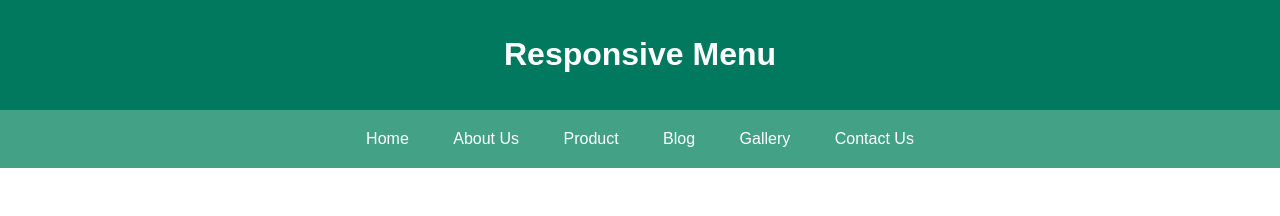
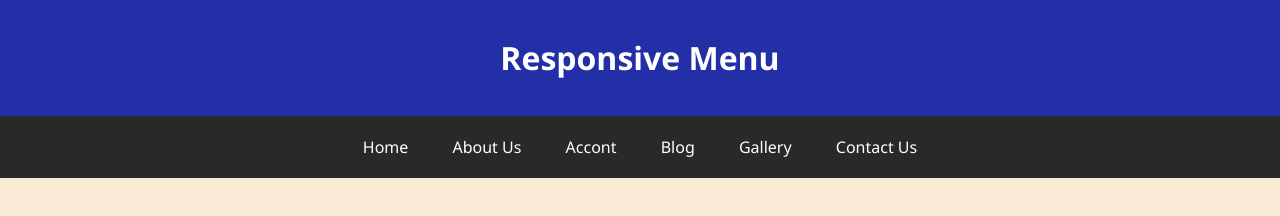
Before and after one commit to spragginsdesigns/Responsive-Navigation-Menu-Bar-HTML-CSS-JQuery, a plain HTML site: page index.html in a window 1280 px wide. Drawn offline with Linux system fonts and the light colour scheme.

```diff
--- a/css/style.css
+++ b/css/style.css
@@ -1,19 +1,24 @@
-body{
+body {
 	margin: 0;
 	padding: 0;
-	font-family: sans-serif;
+	font-family: Montserrat, "Segoe UI", Tahoma, Geneva, Verdana, sans-serif;
+	background-color: antiquewhite;
+	overflow: hidden;
+	overflow-y: hidden;
+	overflow-x: hidden;
+	overflow-y: auto;
 }
 
-header{
-	background: #00795f;
+header {
+	background: #222fa7;
 	width: 100%;
 	padding: 15px 0;
 	color: #fff;
 	text-align: center;
 }
 
-nav ul{
-	background-color: #43a286;
+nav ul {
+	background-color: #272a29;
 	overflow: hidden;
 	color: #fff;
 	padding: 0;
@@ -22,21 +27,21 @@ nav ul{
 	transition: max-height 0.5s;
 }
 
-nav ul li{
+nav ul li {
 	display: inline-block;
 	padding: 20px;
 }
 
-nav ul li a{
+nav ul li a {
 	text-decoration: none;
 	color: inherit;
 }
 
-nav ul li:hover{
-	background-color: #399077;
+nav ul li:hover {
+	background-color: #171918;
 }
 
-.menu-icon{
+.menu-icon {
 	width: 100%;
 	background: #005c48;
 	text-align: left;
@@ -48,23 +53,23 @@ nav ul li:hover{
 	text-align: right;
 }
 
-@media (max-width: 580px){
-	nav ul{
+@media (max-width: 580px) {
+	nav ul {
 		max-height: 0px;
 	}
 
-	.showing{
+	.showing {
 		max-height: 20em;
 	}
 
-	nav ul li{
+	nav ul li {
 		box-sizing: border-box;
 		width: 100%;
 		padding: 15px;
 		text-align: left;
 	}
 
-	.menu-icon{
+	.menu-icon {
 		display: block;
 	}
 }
--- a/index.html
+++ b/index.html
@@ -1,10 +1,14 @@
 <!DOCTYPE html>
-<html>
+<html lang="en">
+
 <head>
+	<meta http-equiv="Content-Type" content="text/html;charset=UTF-8">
+	<meta name="viewport" content="width = 320, initial-scale = 2.3, user-scalable = no">
 	<title>Responsive Menu</title>
 	<link rel="stylesheet" type="text/css" href="css/style.css">
 	<link rel="stylesheet" type="text/css" href="css/font-awesome.min.css">
 </head>
+
 <body>
 	<header>
 		<h1>Responsive Menu</h1>
@@ -16,14 +20,14 @@
 		<ul>
 			<li><a href="#">Home</a></li>
 			<li><a href="#">About Us</a></li>
-			<li><a href="#">Product</a></li>
+			<li><a href="#">Accont</a></li>
 			<li><a href="#">Blog</a></li>
 			<li><a href="#">Gallery</a></li>
 			<li><a href="#">Contact Us</a></li>
 		</ul>
 	</nav>
-
 	<script type="text/javascript" src="js/jquery-3.1.1.min.js"></script>
 	<script type="text/javascript" src="js/script.js"></script>
 </body>
+
 </html>
```
Also changed, not shown: coding.png (added).
